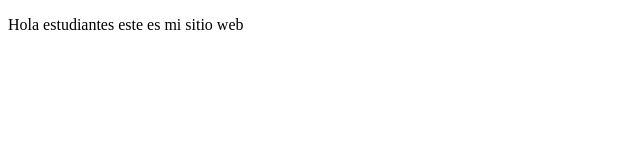
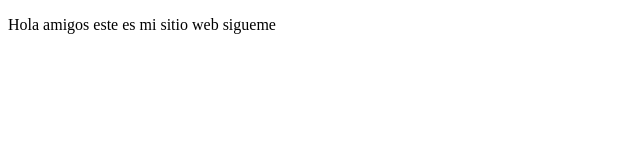
Before and after one commit to brabob-b/ProyectoDemoCursoPrework, a plain HTML site: page index.html in a window 1280 px wide. Shown: the full height of the page, 0-640 px from the left. Drawn offline with Linux system fonts and the light colour scheme.

```diff
--- a/index.html
+++ b/index.html
@@ -8,7 +8,7 @@
 </head>
 <body>
     <p>
-        Hola estudiantes este es mi sitio web
+        Hola amigos este es mi sitio web sigueme
     </p>
 </body>
 </html>
```
